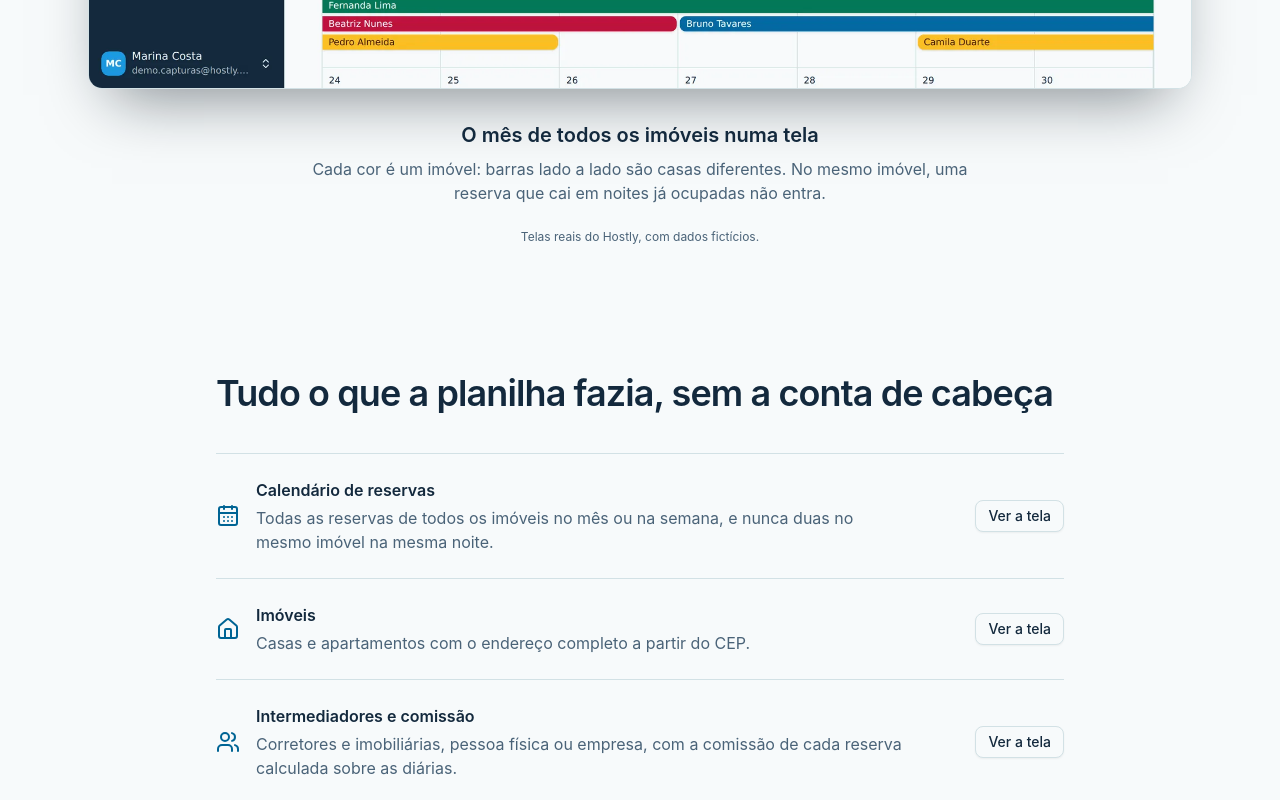
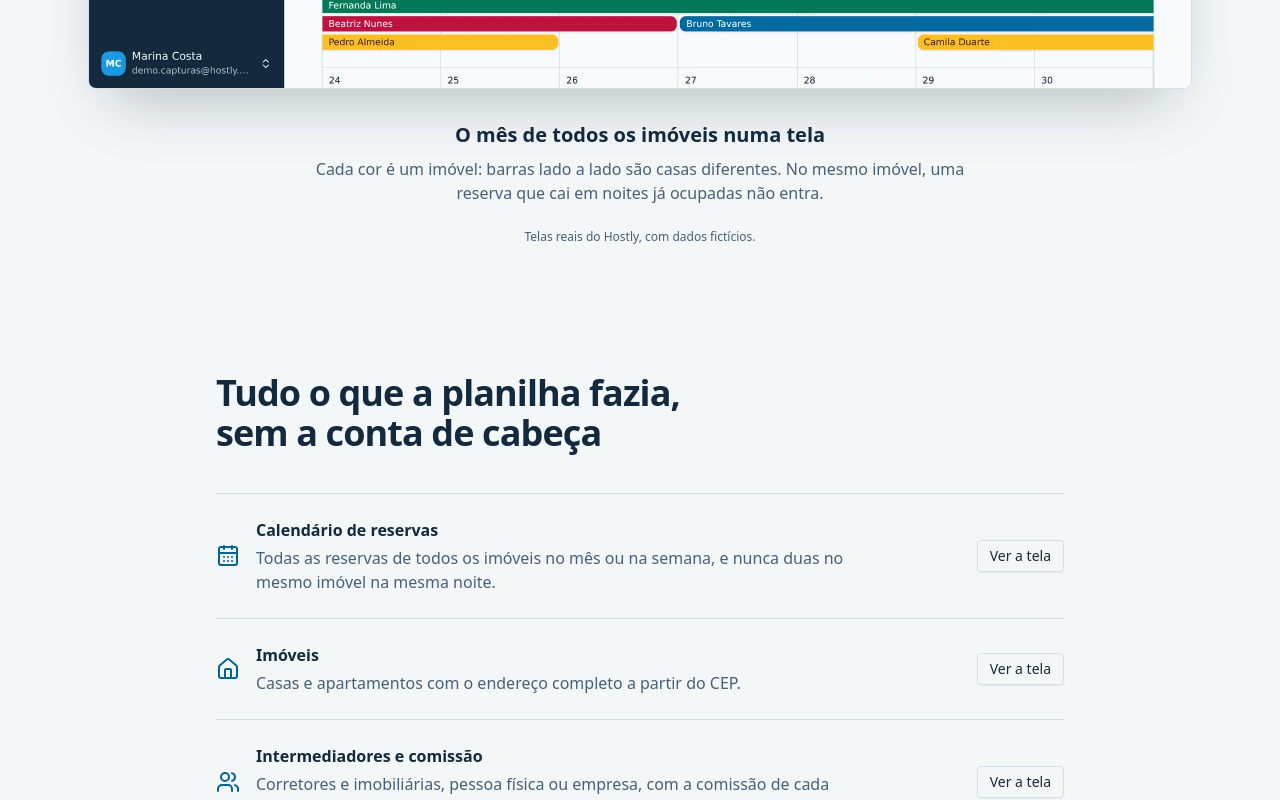
Before and after one commit to davidambz/hostly, a React (Vite) app in the folder apps/web/: page / in a window 1280 px wide. Shown: the part 1320-2120 px from the top of the page. Built offline with nearby package versions, Linux system fonts and the light colour scheme; no server answers; what openapi-fetch would draw is missing.

Commit message:
feat: add the azulejo tokens, fonts and brand mark

```diff
--- a/apps/web/package.json
+++ b/apps/web/package.json
@@ -14,6 +14,8 @@
     "ui:add": "node scripts/shadcn-add.mjs"
   },
   "dependencies": {
+    "@fontsource-variable/hanken-grotesk": "5.3.0",
+    "@fontsource/young-serif": "5.3.0",
     "@hookform/resolvers": "^7.0.0",
     "@hostly/validation": "workspace:*",
     "@tanstack/react-query": "^5.105.0",
--- a/apps/web/src/styles/globals.css
+++ b/apps/web/src/styles/globals.css
@@ -1,18 +1,25 @@
 @import 'tailwindcss';
 @import 'tw-animate-css';
+@import '@fontsource/young-serif/400.css';
+@import '@fontsource-variable/hanken-grotesk/index.css';
 
 @custom-variant dark (&:is(.dark *));
 
 /*
- * Hostly palette
- *   Prussian Blue  #13293D   Sapphire Blue #006494   Celadon Blue #247BA0
- *   Carolina Blue  #1B98E0   Azure X11     #E8F1F2
- * Everything else is a tint or shade of these.
+ * Hostly: "Parede de azulejos" (redesign #45). The calendar is a tiled wall: every night a
+ * tile, every booking a band painted over them, every property a glaze.
+ *
+ * Blue family kept close to the original palette:
+ *   Prussian #13293D   Sapphire #006494 (cobalt ink)   Celadon #247BA0
+ *   Carolina #1B98E0 (light glaze)   Azure #E8F1F2 (grout)
+ * Property colors are the glazes of Portuguese pattern tiles: cobalt, ochre, copper green,
+ * manganese, antimony orange, turquoise, sky and wine, each with readable text on it.
  */
 :root {
-  --radius: 0.625rem;
+  --radius: 0.25rem;
 
-  --background: #f7fafb;
+  /* Ground: the grout between tiles; surfaces: the white enamel tiles. */
+  --background: #f3f7f8;
   --foreground: #13293d;
   --card: #ffffff;
   --card-foreground: #13293d;
@@ -23,91 +30,103 @@
   --secondary: #e8f1f2;
   --secondary-foreground: #13293d;
   --muted: #e8f1f2;
-  --muted-foreground: #4a6378;
-  --accent: #e8f1f2;
-  --accent-foreground: #006494;
-  --destructive: #c53030;
+  --muted-foreground: #46607a;
+  --accent: #e3eef2;
+  --accent-foreground: #00547d;
+  --destructive: #b42318;
   --destructive-foreground: #ffffff;
-  --success: #1f8a5b;
-  --warning: #b7791f;
+  --success: #1f7a52;
+  --warning: #a16207;
   --border: #d2e1e5;
-  --input: #c4d7dc;
+  --input: #bdd2d9;
   --ring: #1b98e0;
 
-  /* The public pages' Prussian band: the same in both themes. */
-  --band: #13293d;
-  --band-foreground: #e8f1f2;
-  --band-accent: #1d3a52;
-  --band-border: #2e5170;
-  /* Depth under the screenshot frame on public pages. */
-  --frame-shadow: rgb(8 19 29 / 0.5);
+  /* The tile language. */
+  --grout: #d9e6ea;
+  --glaze: #e6eff3;
+  --glaze-strong: #c9dce4;
+  --cobalt: #006494;
+  --cobalt-deep: #13293d;
+  --cobalt-light: #1b98e0;
+  --cobalt-light-foreground: #06131e;
+  --frame-shadow: rgb(8 19 29 / 0.28);
 
   --sidebar: #13293d;
   --sidebar-foreground: #e8f1f2;
   --sidebar-primary: #1b98e0;
-  --sidebar-primary-foreground: #ffffff;
+  --sidebar-primary-foreground: #06131e;
   --sidebar-accent: #1d3a52;
   --sidebar-accent-foreground: #ffffff;
   --sidebar-border: #24425a;
   --sidebar-ring: #1b98e0;
 
-  /* Event colors for the bookings calendar, one per property (cycled). */
   --chart-1: #006494;
   --chart-2: #1b98e0;
   --chart-3: #247ba0;
   --chart-4: #13293d;
   --chart-5: #5fa8d3;
-  /* Calendar colors that tell properties apart, each with readable text on it. */
-  --property-1: #0369a1;
+
+  /* Property glazes, each with readable text on it. */
+  --property-1: #1e4f9c;
   --property-1-foreground: #ffffff;
-  --property-2: #047857;
+  --property-2: #2f7d5b;
   --property-2-foreground: #ffffff;
-  --property-3: #fbbf24;
-  --property-3-foreground: #451a03;
-  --property-4: #be123c;
+  --property-3: #d9a63a;
+  --property-3-foreground: #2b1a00;
+  --property-4: #8e2e3b;
   --property-4-foreground: #ffffff;
-  --property-5: #6d28d9;
+  --property-5: #6b3e75;
   --property-5-foreground: #ffffff;
-  --property-6: #0f766e;
+  --property-6: #1d8a99;
   --property-6-foreground: #ffffff;
-  --property-7: #f97316;
-  --property-7-foreground: #431407;
-  --property-8: #4338ca;
-  --property-8-foreground: #ffffff;
+  --property-7: #d97b3a;
+  --property-7-foreground: #2a1300;
+  --property-8: #4c9ad6;
+  --property-8-foreground: #06213a;
+
+  --ease-out-expo: cubic-bezier(0.16, 1, 0.3, 1);
 }
 
 .dark {
-  --background: #0b1a27;
+  /* Night tiles: glazed Prussian with near-black grout. */
+  --background: #08141e;
   --foreground: #e8f1f2;
-  --card: #13293d;
+  --card: #0f2233;
   --card-foreground: #e8f1f2;
-  --popover: #13293d;
+  --popover: #0f2233;
   --popover-foreground: #e8f1f2;
   --primary: #1b98e0;
-  --primary-foreground: #0b1a27;
-  --secondary: #1d3a52;
+  --primary-foreground: #06131e;
+  --secondary: #17324a;
   --secondary-foreground: #e8f1f2;
-  --muted: #18324a;
+  --muted: #142b40;
   --muted-foreground: #9db6c4;
-  --accent: #1d3a52;
+  --accent: #17324a;
   --accent-foreground: #e8f1f2;
-  --destructive: #f56565;
-  --destructive-foreground: #0b1a27;
-  --success: #48bb78;
-  --warning: #ecc94b;
-  --border: #24425a;
+  --destructive: #f97066;
+  --destructive-foreground: #1a0503;
+  --success: #4fbf8a;
+  --warning: #e3b755;
+  --border: #22405a;
   --input: #2b4d68;
   --ring: #1b98e0;
 
-  --frame-shadow: rgb(0 0 0 / 0.6);
+  --grout: #050e15;
+  --glaze: #132a3f;
+  --glaze-strong: #1b3a55;
+  --cobalt: #1b98e0;
+  --cobalt-deep: #e8f1f2;
+  --cobalt-light: #1b98e0;
+  --cobalt-light-foreground: #06131e;
+  --frame-shadow: rgb(0 0 0 / 0.55);
 
-  --sidebar: #08131d;
+  --sidebar: #0b1a27;
   --sidebar-foreground: #e8f1f2;
   --sidebar-primary: #1b98e0;
-  --sidebar-primary-foreground: #0b1a27;
+  --sidebar-primary-foreground: #06131e;
   --sidebar-accent: #13293d;
   --sidebar-accent-foreground: #ffffff;
-  --sidebar-border: #13293d;
+  --sidebar-border: #17324a;
   --sidebar-ring: #1b98e0;
 
   --chart-1: #1b98e0;
@@ -115,29 +134,32 @@
   --chart-3: #247ba0;
   --chart-4: #8ecae6;
   --chart-5: #006494;
-  /* Calendar colors that tell properties apart, each with readable text on it. */
-  --property-1: #38bdf8;
-  --property-1-foreground: #082f49;
-  --property-2: #34d399;
-  --property-2-foreground: #022c22;
-  --property-3: #fcd34d;
-  --property-3-foreground: #451a03;
-  --property-4: #fb7185;
-  --property-4-foreground: #4c0519;
-  --property-5: #a78bfa;
-  --property-5-foreground: #2e1065;
-  --property-6: #2dd4bf;
-  --property-6-foreground: #042f2e;
-  --property-7: #fb923c;
-  --property-7-foreground: #431407;
-  --property-8: #818cf8;
-  --property-8-foreground: #1e1b4b;
+
+  --property-1: #7aa2e8;
+  --property-1-foreground: #0a1a33;
+  --property-2: #66bf93;
+  --property-2-foreground: #062a1a;
+  --property-3: #e6bd5c;
+  --property-3-foreground: #2b1a00;
+  --property-4: #dc8994;
+  --property-4-foreground: #33090f;
+  --property-5: #b993c4;
+  --property-5-foreground: #24102a;
+  --property-6: #62c4d0;
+  --property-6-foreground: #04262b;
+  --property-7: #eba06a;
+  --property-7-foreground: #2a1300;
+  --property-8: #92c7ef;
+  --property-8-foreground: #06213a;
 }
 
 @theme inline {
-  --radius-sm: calc(var(--radius) - 4px);
-  --radius-md: calc(var(--radius) - 2px);
-  --radius-lg: var(--radius);
+  --font-sans: 'Hanken Grotesk Variable', ui-sans-serif, system-ui, sans-serif;
+  --font-display: 'Young Serif', ui-serif, Georgia, serif;
+
+  --radius-sm: calc(var(--radius) - 2px);
+  --radius-md: var(--radius);
+  --radius-lg: calc(var(--radius) + 2px);
   --radius-xl: calc(var(--radius) + 4px);
   --color-background: var(--background);
   --color-foreground: var(--foreground);
@@ -160,6 +182,13 @@
   --color-border: var(--border);
   --color-input: var(--input);
   --color-ring: var(--ring);
+  --color-grout: var(--grout);
+  --color-glaze: var(--glaze);
+  --color-glaze-strong: var(--glaze-strong);
+  --color-cobalt: var(--cobalt);
+  --color-cobalt-deep: var(--cobalt-deep);
+  --color-cobalt-light: var(--cobalt-light);
+  --color-cobalt-light-foreground: var(--cobalt-light-foreground);
   --color-chart-1: var(--chart-1);
   --color-chart-2: var(--chart-2);
   --color-chart-3: var(--chart-3);
@@ -181,10 +210,6 @@
   --color-property-7-foreground: var(--property-7-foreground);
   --color-property-8: var(--property-8);
   --color-property-8-foreground: var(--property-8-foreground);
-  --color-band: var(--band);
-  --color-band-foreground: var(--band-foreground);
-  --color-band-accent: var(--band-accent);
-  --color-band-border: var(--band-border);
   --color-sidebar: var(--sidebar);
   --color-sidebar-foreground: var(--sidebar-foreground);
   --color-sidebar-primary: var(--sidebar-primary);
@@ -193,14 +218,99 @@
   --color-sidebar-accent-foreground: var(--sidebar-accent-foreground);
   --color-sidebar-border: var(--sidebar-border);
   --color-sidebar-ring: var(--sidebar-ring);
+  --ease-out-expo: var(--ease-out-expo);
+
+  --animate-tile-settle: tile-settle 700ms var(--ease-out-expo) both;
+  --animate-paint: paint 900ms var(--ease-out-expo) both;
+  --animate-tile-flip: tile-flip 600ms var(--ease-out-expo) both;
 }
 
 @layer base {
   * {
     @apply border-border outline-ring/50;
   }
+  html {
+    font-feature-settings: 'ss01';
+  }
   body {
-    @apply bg-background text-foreground antialiased;
+    @apply bg-background text-foreground font-sans antialiased;
+  }
+  ::selection {
+    background: var(--cobalt-light);
+    color: var(--cobalt-light-foreground);
+  }
+  :focus-visible {
+    outline-offset: 2px;
+  }
+  /* Money and dates line up in columns. */
+  .tabular,
+  table {
+    font-variant-numeric: tabular-nums;
+  }
+}
+
+/*
+ * The pattern tile: quarter circles in each corner meet at the grout crossings, so a grid
+ * of these reads as one continuous azulejo de padrão. Color comes from --tile-ink.
+ */
+@utility azulejo {
+  --tile-ink: var(--glaze);
+  background-color: var(--card);
+  background-image:
+    radial-gradient(circle at 50% 50%, transparent 0 30%, var(--tile-ink) 31% 34%, transparent 35%),
+    radial-gradient(circle at 0 0, var(--tile-ink) 0 17%, transparent 18%),
+    radial-gradient(circle at 100% 0, var(--tile-ink) 0 17%, transparent 18%),
+    radial-gradient(circle at 100% 100%, var(--tile-ink) 0 17%, transparent 18%),
+    radial-gradient(circle at 0 100%, var(--tile-ink) 0 17%, transparent 18%);
+}
+
+/* A field of small pattern tiles, for grounds and frames. */
+@utility azulejo-field {
+  --tile-ink: var(--glaze);
+  --tile-size: 48px;
+  background-color: var(--card);
+  background-image:
+    linear-gradient(var(--grout) 0 2px, transparent 2px),
+    linear-gradient(90deg, var(--grout) 0 2px, transparent 2px),
+    radial-gradient(circle at 50% 50%, transparent 0 30%, var(--tile-ink) 31% 34%, transparent 35%),
+    radial-gradient(circle at 0 0, var(--tile-ink) 0 17%, transparent 18%),
+    radial-gradient(circle at 100% 0, var(--tile-ink) 0 17%, transparent 18%),
+    radial-gradient(circle at 100% 100%, var(--tile-ink) 0 17%, transparent 18%),
+    radial-gradient(circle at 0 100%, var(--tile-ink) 0 17%, transparent 18%);
+  background-size: var(--tile-size) var(--tile-size);
+}
+
+/* Tiles settle into place: from a visible, slightly lifted state. */
+@keyframes tile-settle {
+  from {
+    opacity: 0.35;
+    transform: translateY(6px) scale(0.985);
+  }
+  to {
+    opacity: 1;
+    transform: none;
+  }
+}
+
+/* A band painted from its start, like a brushstroke of glaze. */
+@keyframes paint {
+  from {
+    clip-path: inset(0 100% 0 0 round 3px);
+  }
+  to {
+    clip-path: inset(0 0 0 0 round 3px);
+  }
+}
+
+/* Screens change by turning a tile. */
+@keyframes tile-flip {
+  from {
+    opacity: 0.4;
+    transform: perspective(900px) rotateX(-8deg) translateY(8px);
+  }
+  to {
+    opacity: 1;
+    transform: none;
   }
 }
 
@@ -212,3 +322,15 @@
     transform: translateX(300%);
   }
 }
+
+@media (prefers-reduced-motion: reduce) {
+  *,
+  *::before,
+  *::after {
+    animation-duration: 1ms !important;
+    animation-delay: 0ms !important;
+    animation-iteration-count: 1 !important;
+    transition-duration: 1ms !important;
+    scroll-behavior: auto !important;
+  }
+}
```
Also changed, not shown: apps/web/src/components/brand.tsx (added, +39 -0 lines), 1 other file (tests, documents, lock files or other folders).
